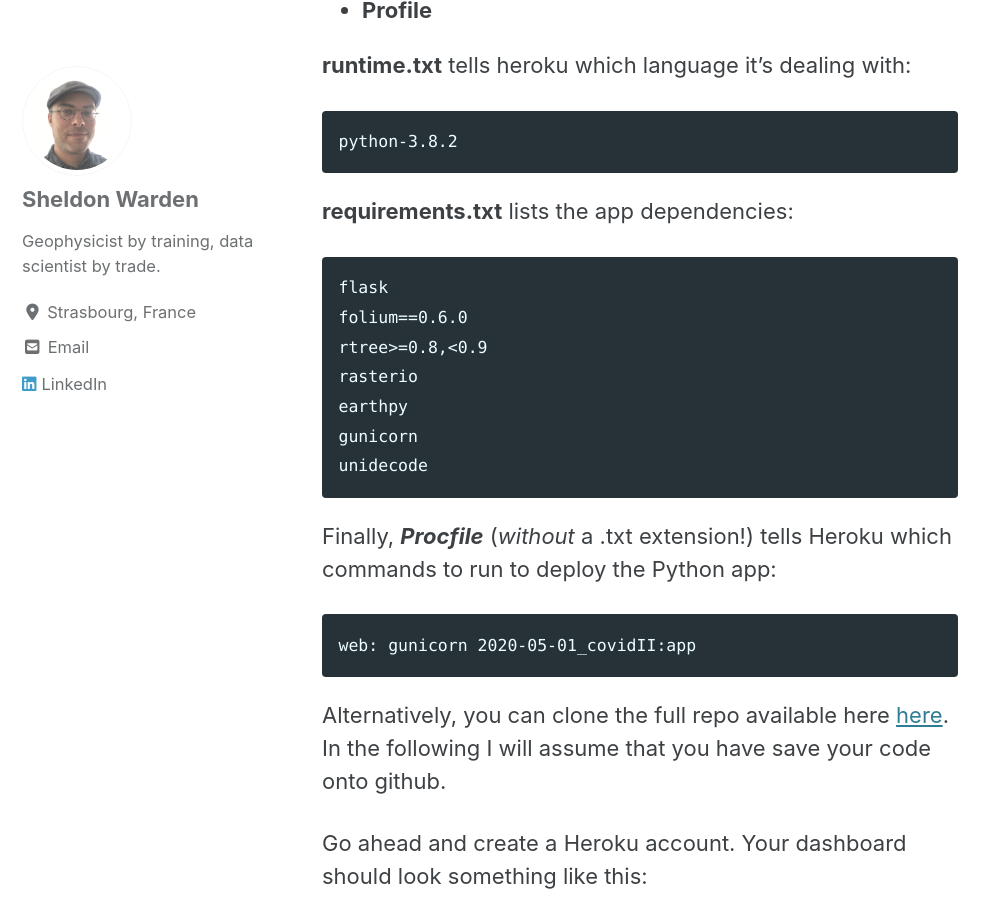
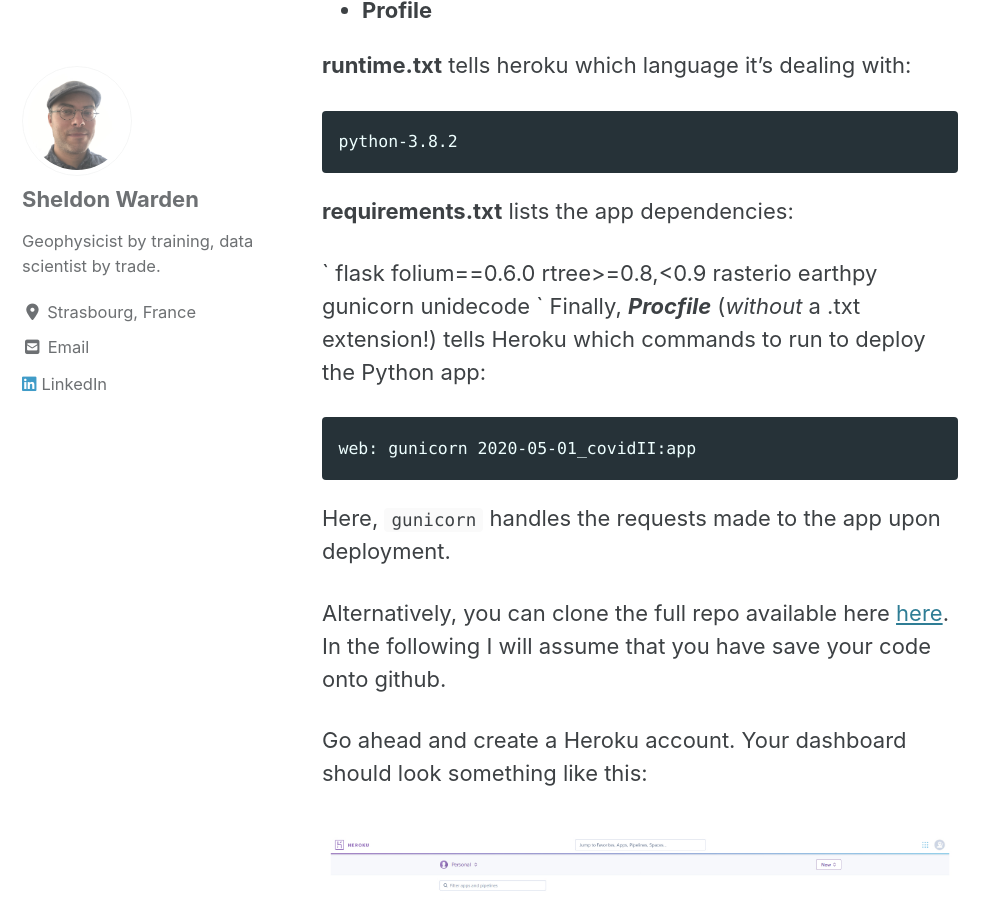
Before and after one commit to Ovide19/blog, a Jekyll site: the page built from _posts/2020-05-01-covidII.md, in a window 1280 px wide and 900 px high, scrolled down 4149 px. Shown: the whole window, without its empty margins (0-999 px from the left). Built offline with Jekyll 4.4.1, drawn with Linux system fonts in a browser that asks for light colours; cached includes are drawn as plain includes; nearby versions of some CDN libraries.

Commit message:
snippet test

````diff
--- a/_posts/2020-05-01-covidII.md
+++ b/_posts/2020-05-01-covidII.md
@@ -114,7 +114,7 @@
 
 **requirements.txt** lists the app dependencies:
 
-```
+`
 flask
 folium==0.6.0
 rtree>=0.8,<0.9
@@ -122,13 +122,14 @@
 earthpy
 gunicorn
 unidecode
-```
+`
 Finally, ***Procfile*** (*without* a .txt extension!) tells Heroku which commands to run to deploy the Python app:
 
 ```
 web: gunicorn 2020-05-01_covidII:app
 ```
 
+Here, `gunicorn` handles the requests made to the app upon deployment.
 
 
 
````
